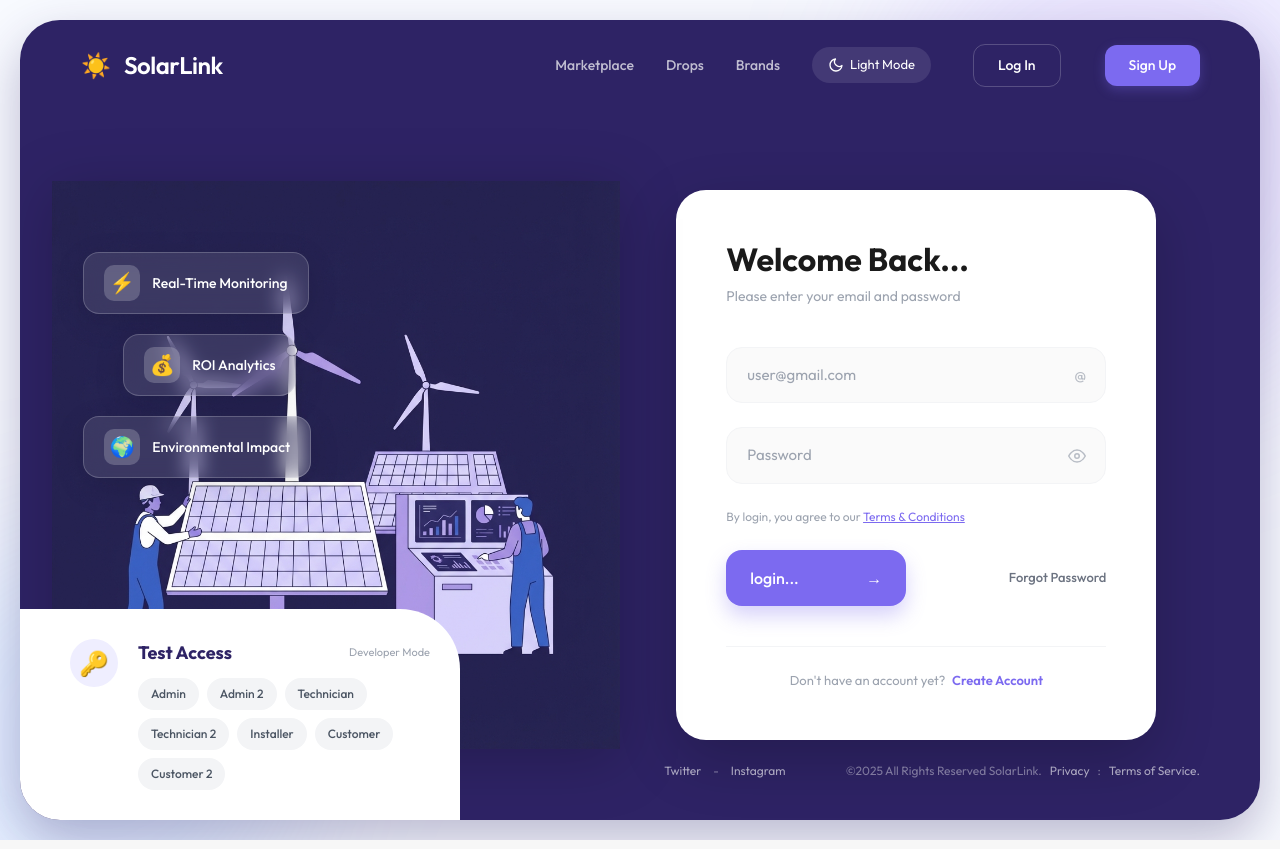
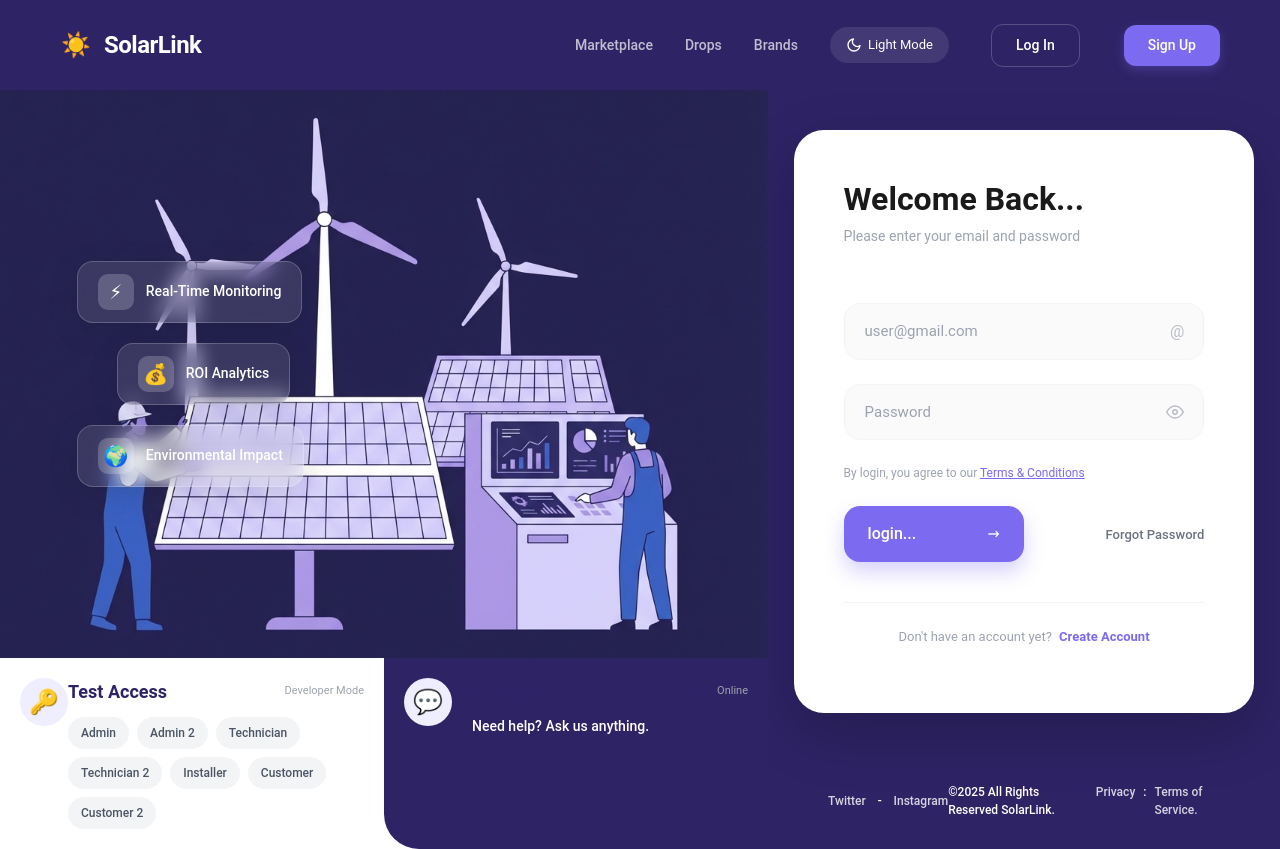
Before and after one commit to Dotnet-and-Angular/solarLink, an Angular app: page /login in a window 1280 px wide. Built offline with nearby package versions, Linux system fonts and the light colour scheme.

Commit message:
feat: Add test credentials widget and remove background blobs from the login page.

```diff
--- a/src/app/components/login/login.component.html
+++ b/src/app/components/login/login.component.html
@@ -1,8 +1,4 @@
 <app-toast></app-toast>
-<div class="page-container">
-  <!-- Background Blobs -->
-  <div class="blob purple-blob"></div>
-  <div class="blob blue-blob"></div>
 
 <div class="main-card">
     <!-- Header: Logo & Navigation -->
@@ -20,7 +16,8 @@
             <a href="#">Brands</a>
             <button class="theme-toggle">
                 <svg class="icon" viewBox="0 0 24 24" fill="none" xmlns="http://www.w3.org/2000/svg">
-            <path d="M21 12.79A9 9 0 1 1 11.21 3 7 7 0 0 0 21 12.79z" stroke="currentColor" stroke-width="2" stroke-linecap="round" stroke-linejoin="round"/>
+                    <path d="M21 12.79A9 9 0 1 1 11.21 3 7 7 0 0 0 21 12.79z" stroke="currentColor" stroke-width="2"
+                        stroke-linecap="round" stroke-linejoin="round" />
                 </svg>
                 Light Mode
             </button>
@@ -32,7 +29,9 @@
     <div class="content-wrapper">
         <!-- Left Section: Illustration & Features -->
         <div class="illustration-section">
+
             <div class="illustration-container">
+
                 <img src="assets/login-illustration.png" alt="Sustainable Energy" class="illustration-image">
 
                 <!-- Features Overlay -->
@@ -53,6 +52,47 @@
                         <span class="f-icon">🌍</span>
                         <div class="f-content">
                             <h4>Environmental Impact</h4>
+                        </div>
+                    </div>
+                </div>
+
+
+            </div>
+
+            <div class="widgets-container">
+                <!-- Test Credentials Widget (repurposed Chat Widget) -->
+                <div class="chat-widget">
+                    <div class="avatar">
+                        <div class="avatar-placeholder">🔑</div>
+                    </div>
+                    <div class="chat-content">
+                        <div class="chat-header">
+                            <span class="chat-name">Test Access</span>
+                            <span class="chat-time">Developer Mode</span>
+                        </div>
+                        <!-- Interactive Test Credentials -->
+                        <div class="credentials-row">
+                            @for (cred of testCredentials; track cred.email) {
+                            <span class="cred-pill" (click)="useTestCredential(cred)" [title]="cred.email">
+                                {{cred.role}}
+                            </span>
+                            }
+                        </div>
+                    </div>
+                </div>
+
+                <!-- Dummy Widget (Duplicate) -->
+                <div class="chat-widget dummy-widget">
+                    <div class="avatar">
+                        <div class="avatar-placeholder">💬</div>
+                    </div>
+                    <div class="chat-content">
+                        <div class="chat-header">
+                            <span class="chat-name">Support</span>
+                            <span class="chat-time">Online</span>
+                        </div>
+                        <div class="chat-message">
+                            Need help? Ask us anything.
                         </div>
                     </div>
                 </div>
@@ -84,13 +124,25 @@
 
                     <div class="form-group">
                         <div class="input-container">
-                    <input [type]="showPassword ? 'text' : 'password'" id="password" formControlName="password" placeholder="Password">
-                    <span class="input-icon" (click)="togglePasswordVisibility()" style="cursor: pointer; pointer-events: auto;">
+                            <input [type]="showPassword ? 'text' : 'password'" id="password" formControlName="password"
+                                placeholder="Password">
+                            <span class="input-icon" (click)="togglePasswordVisibility()"
+                                style="cursor: pointer; pointer-events: auto;">
                                 @if (!showPassword) {
-                            <svg viewBox="0 0 24 24" fill="none" stroke="currentColor" stroke-width="2" width="18" height="18"><path d="M1 12s4-8 11-8 11 8 11 8-4 8-11 8-11-8-11-8z"></path><circle cx="12" cy="12" r="3"></circle></svg>
+                                <svg viewBox="0 0 24 24" fill="none" stroke="currentColor" stroke-width="2" width="18"
+                                    height="18">
+                                    <path d="M1 12s4-8 11-8 11 8 11 8-4 8-11 8-11-8-11-8z"></path>
+                                    <circle cx="12" cy="12" r="3"></circle>
+                                </svg>
                                 }
                                 @if (showPassword) {
-                            <svg viewBox="0 0 24 24" fill="none" stroke="currentColor" stroke-width="2" width="18" height="18"><path d="M17.94 17.94A10.07 10.07 0 0 1 12 20c-7 0-11-8-11-8a18.45 18.45 0 0 1 5.06-5.94M9.9 4.24A9.12 9.12 0 0 1 12 4c7 0 11 8 11 8a18.5 18.5 0 0 1-2.16 3.19m-6.72-1.07a3 3 0 1 1-4.24-4.24"></path><line x1="1" y1="1" x2="23" y2="23"></line></svg>
+                                <svg viewBox="0 0 24 24" fill="none" stroke="currentColor" stroke-width="2" width="18"
+                                    height="18">
+                                    <path
+                                        d="M17.94 17.94A10.07 10.07 0 0 1 12 20c-7 0-11-8-11-8a18.45 18.45 0 0 1 5.06-5.94M9.9 4.24A9.12 9.12 0 0 1 12 4c7 0 11 8 11 8a18.5 18.5 0 0 1-2.16 3.19m-6.72-1.07a3 3 0 1 1-4.24-4.24">
+                                    </path>
+                                    <line x1="1" y1="1" x2="23" y2="23"></line>
+                                </svg>
                                 }
                             </span>
                         </div>
@@ -119,36 +171,8 @@
                     </div>
                 </form>
             </div>
-      </div>
-    </div>
 
-    <!-- Footer Area -->
-    <footer class="footer">
-        <!-- Test Credentials Widget (repurposed Chat Widget) -->
-        <div class="chat-widget">
-            <div class="avatar">
-                <div class="avatar-placeholder">🔑</div>
-            </div>
-            <div class="chat-content">
-                <div class="chat-header">
-                    <span class="chat-name">Test Access</span>
-                    <span class="chat-time">Developer Mode</span>
-                </div>
-                <!-- Interactive Test Credentials -->
-                <div class="credentials-row">
-                     @for (cred of testCredentials; track cred.email) {
-                        <span
-                           class="cred-pill"
-                           (click)="useTestCredential(cred)"
-                           [title]="cred.email">
-                        {{cred.role}}
-                     </span>
-                     }
-                </div>
-            </div>
-        </div>
-
-        <!-- Footer Links -->
+            <!-- Footer Links moved to Right Section -->
             <div class="footer-links">
                 <div class="socials">
                     <a href="#">Twitter</a>
@@ -162,6 +186,8 @@
                     <a href="#">Terms of Service.</a>
                 </div>
             </div>
-    </footer>
         </div>
     </div>
+
+
+</div>
--- a/src/app/components/login/login.component.scss
+++ b/src/app/components/login/login.component.scss
@@ -1,64 +1,14 @@
-@import url('https://fonts.googleapis.com/css2?family=Outfit:wght@300;400;500;600;700&display=swap');
-
-* {
-  box-sizing: border-box;
-  margin: 0;
-  padding: 0;
-  font-family: 'Outfit', sans-serif;
-}
-
-:host {
-  display: block;
-}
-
-.page-container {
-  min-height: 100vh;
-  background: #f8faff; /* Light background for the outer page */
-  display: flex;
-  justify-content: center;
-  align-items: center;
-  position: relative;
-  overflow: hidden;
-  padding: 20px;
-}
-
-/* Background Blobs */
-.blob {
-  position: absolute;
-  border-radius: 50%;
-  filter: blur(80px);
-  z-index: 0;
-}
-
-.purple-blob {
-  top: -100px;
-  right: -100px;
-  width: 500px;
-  height: 500px;
-  background: rgba(139, 92, 246, 0.15);
-}
-
-.blue-blob {
-  bottom: -100px;
-  left: -100px;
-  width: 400px;
-  height: 400px;
-  background: rgba(59, 130, 246, 0.15);
-}
-
 /* Main Card */
 .main-card {
   width: 100%;
-  max-width: 1400px;
-  height: 800px; /* Fixed height for the design look */
+  min-height: 100vh; /* Allow scrolling */
   background: #2E2365; /* Dark Purple */
-  border-radius: 40px;
   position: relative;
   z-index: 10;
-  box-shadow: 0 20px 50px rgba(46, 35, 101, 0.3);
   display: flex;
   flex-direction: column;
-  overflow: hidden;
+  /* Removed overflow: hidden to allow scroll */
+  border-radius: 0;
 }
 
 /* Header */
@@ -68,7 +18,7 @@
   justify-content: space-between;
   align-items: center;
   padding: 0 60px;
-  flex-shrink: 0;
+  flex-shrink: 0; /* Prevent header from shrinking */
 }
 
 .brand {
@@ -170,43 +120,46 @@
   flex: 1;
   display: flex;
   position: relative;
+  min-height: 0; /* Fix for flexbox scrolling */
 }
 
 .illustration-section {
-  flex: 1.2;
+  flex: 1.5; /* Takes up more space on the left (~60%) */
   position: relative;
   display: flex;
-  align-items: center;
-  justify-content: center;
-  height: 100%;
+  flex-direction: column; /* Stack children vertically */
+  justify-content: space-between; /* Space out content */
+  min-height: 600px; /* Minimum height for illustration */
+  overflow: hidden;
+  background-color: white;
 }
 
 .illustration-container {
   width: 100%;
-  height: 100%;
-  display: flex;
-  align-items: center;
-  justify-content: center;
+  flex: 1; /* Take available space */
   position: relative;
 
   img {
-    max-width: 90%;
-    max-height: 80%;
-    object-fit: contain;
-    filter: drop-shadow(0 10px 30px rgba(0,0,0,0.2));
+    width: 100%;
+    height: 100%;
+    object-fit: cover; /* Cover the left panel */
+    filter: none; /* Remove filter */
+    position: absolute;
+    top: 0; left: 0;
   }
 }
 
 /* Features Overlay */
 .features-overlay {
     position: absolute;
-    top: 20%;
+    top: 50%;
     left: 10%;
+    transform: translateY(-50%);
     display: flex;
     flex-direction: column;
     gap: 20px;
     z-index: 20;
-    pointer-events: none; /* Let clicks pass through */
+    pointer-events: none;
 }
 
 .feature-card {
@@ -255,22 +208,131 @@
     100% { transform: translateY(0px); }
 }
 
+/* Widgets Container - FLEX POSITIONING */
+.widgets-container {
+    position: relative;
+    margin-top: auto; /* Push to bottom */
+    width: 100%;
+    display: flex;
+    align-items: stretch; /* Stretch children to same height */
+    gap: 0;
+    padding-left: 0;
+    z-index: 20;
+    pointer-events: none;
+}
+
+/* Chat Widget - The Unique Shape */
+.chat-widget {
+    pointer-events: auto;
+    background: white;
+    display: flex;
+    padding: 20px;
+    /* width: 400px; -- REMOVED */
+    flex: 1; /* Expand to fill space */
+    min-height: 100px;
+    height: auto;
+}
+
+.dummy-widget {
+  pointer-events: auto;
+  background: #2E2365;
+  border-bottom-left-radius: 35px;
+  display: flex;
+  gap: 20px;
+  position: relative;
+}
+
+.avatar-placeholder {
+  width: 48px;
+  height: 48px;
+  background: #EFEEFF;
+  color: #7C6AF0;
+  border-radius: 50%;
+  display: flex;
+  align-items: center;
+  justify-content: center;
+  font-size: 24px;
+}
+
+.chat-content {
+  flex: 1;
+}
+
+.chat-header {
+  display: flex;
+  justify-content: space-between;
+  margin-bottom: 12px;
+  align-items: center;
+}
+
+.chat-name {
+  font-weight: 700;
+  color: #2E2365;
+  font-size: 18px;
+}
+
+.chat-time {
+  font-size: 11px;
+  color: #9CA3AF;
+}
+
+.credentials-row {
+    display: flex;
+    gap: 8px;
+    flex-wrap: wrap;
+}
+
+.cred-pill {
+    font-size: 12px;
+    padding: 6px 12px;
+    background: #F3F4F6;
+    color: #4B5563;
+    border-radius: 20px;
+    cursor: pointer;
+    font-weight: 500;
+    transition: all 0.2s;
+    border: 1px solid transparent;
+
+    &:hover {
+        background: #EFEEFF;
+        color: #7C6AF0;
+        border-color: #C4B5FD;
+    }
+}
+
+.chat-message {
+    font-size: 14px;
+    color: #ffffff; /* White text for contrast on purple bg */
+    line-height: 1.4;
+    font-weight: 500;
+}
+
+/* Login Section */
 .login-section {
   flex: 1;
   display: flex;
+  flex-direction: column;
   align-items: center;
   justify-content: center;
-  padding-right: 80px;
+  padding-right: 0;
+  position: relative;
+  z-index: 10;
+  min-height: 100%;
+  overflow-y: auto; /* Scroll if content is too tall */
 }
 
 .login-box {
   background: white;
   width: 480px;
+  max-width: 90%;
   padding: 50px;
   border-radius: 30px;
   box-shadow: 0 20px 60px rgba(0, 0, 0, 0.2);
   display: flex;
   flex-direction: column;
+  margin: auto; /* Center in flex container */
+  margin-top: 40px;
+  margin-bottom: 40px;
 }
 
 .login-header {
@@ -414,98 +476,21 @@
   }
 }
 
-/* Footer Area with Chat Widget */
-.footer {
-  position: absolute;
-  bottom: 0;
-  left: 0;
+/* Footer Links - FLEX POSITIONING */
+.footer-links {
+  position: relative;
   width: 100%;
+  pointer-events: auto;
+  padding: 30px 60px;
   display: flex;
   justify-content: space-between;
-  align-items: flex-end;
-  pointer-events: none; /* Let clicks pass through empty space */
-}
-
-/* Chat Widget - The Unique Shape */
-.chat-widget {
-  pointer-events: auto;
-  background: white;
-  width: 440px; /* Slightly wider for credentials */
-  min-height: 140px;
-  border-top-right-radius: 60px; /* Big curve */
-  padding: 30px;
-  padding-left: 50px;
-  display: flex;
-  gap: 20px;
-  position: relative;
-}
-
-.avatar-placeholder {
-  width: 48px;
-  height: 48px;
-  background: #EFEEFF;
-  color: #7C6AF0;
-  border-radius: 50%;
-  display: flex;
   align-items: center;
-  justify-content: center;
-  font-size: 24px;
-}
-
-.chat-content {
-  flex: 1;
-}
-
-.chat-header {
-  display: flex;
-  justify-content: space-between;
-  margin-bottom: 12px;
-  align-items: center;
-}
-
-.chat-name {
-  font-weight: 700;
-  color: #2E2365;
-  font-size: 18px;
-}
-
-.chat-time {
-  font-size: 11px;
-  color: #9CA3AF;
-}
-
-.credentials-row {
-    display: flex;
-    gap: 8px;
-    flex-wrap: wrap;
-}
-
-.cred-pill {
-    font-size: 12px;
-    padding: 6px 12px;
-    background: #F3F4F6;
-    color: #4B5563;
-    border-radius: 20px;
-    cursor: pointer;
-    font-weight: 500;
-    transition: all 0.2s;
-    border: 1px solid transparent;
-
-    &:hover {
-        background: #EFEEFF;
-        color: #7C6AF0;
-        border-color: #C4B5FD;
-    }
-}
-
-/* Footer Links */
-.footer-links {
-  pointer-events: auto;
-  padding: 0 60px 40px 0;
-  display: flex;
-  gap: 60px;
-  color: rgba(255, 255, 255, 0.4);
+  color: #ffffff;
   font-size: 12px;
+  font-weight: 500;
+  z-index: 50;
+  margin-top: auto; /* Push to bottom */
+  flex-shrink: 0;
 }
 
 .socials {
@@ -513,11 +498,12 @@
   gap: 12px;
 
   a {
-    color: rgba(255, 255, 255, 0.6);
+    color: #ffffff;
     text-decoration: none;
+    opacity: 0.8;
 
     &:hover {
-      color: white;
+      opacity: 1;
     }
   }
 }
@@ -527,11 +513,12 @@
   gap: 8px;
 
   a {
-    color: rgba(255, 255, 255, 0.6);
+    color: #ffffff;
     text-decoration: none;
+    opacity: 0.8;
 
     &:hover {
-      color: white;
+      opacity: 1;
     }
   }
 }
```
Lines whose indentation alone changed are shown as unchanged.
